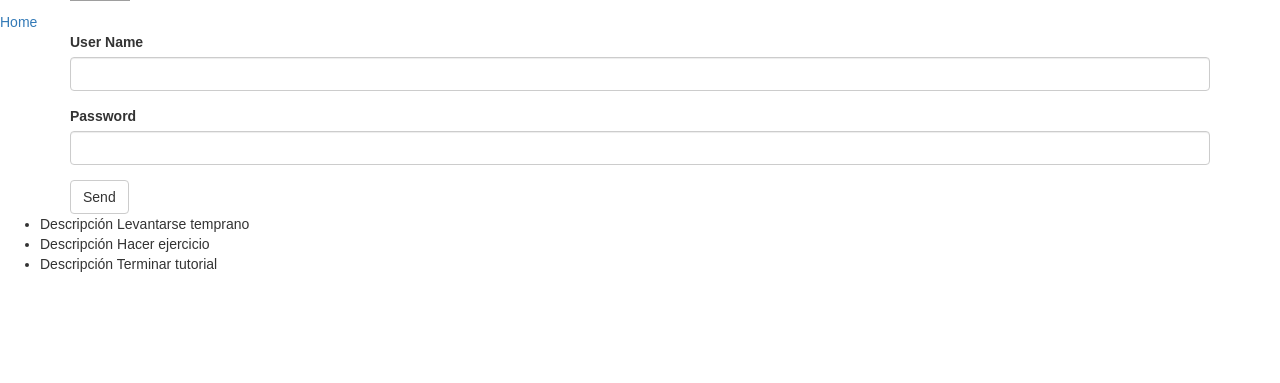
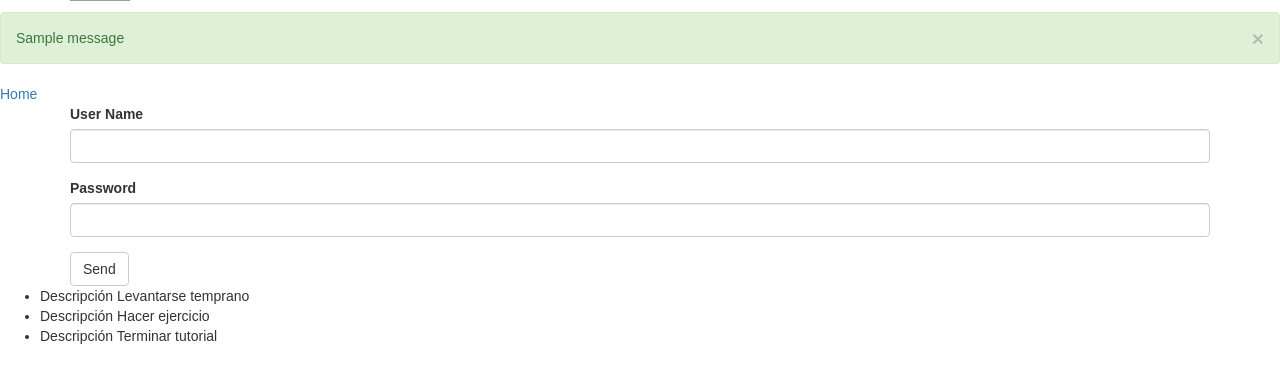
Before and after one commit to mmanumos/Flask_api, a Flask app: page /hello in a window 1280 px wide. Shown: the part 60-443 px from the top of the page. Run offline with Flask 2, Linux system fonts and the light colour scheme; one stand-in notice (Sample message) is shown; some libraries are stand-ins or nearby versions; grey boxes are pictures that could not be loaded.

Commit message:
[Feature] flash is used to manipulate and create messages to user, such as warning, succes, error, etc. - To get the messages in HTML file is used the function get_flashed_messages(), which return   a list with available messages. modified:   main.py modified:   templates/base.html

```diff
--- a/main.py
+++ b/main.py
@@ -1,7 +1,7 @@
 #!/usr/bin/python3
 """ Flak app """
 from flask import Flask, request, make_response, redirect
-from flask import render_template, session, url_for
+from flask import render_template, session, url_for, flash
 from flask_bootstrap import Bootstrap
 from flask_wtf import FlaskForm
 from wtforms.fields import StringField, PasswordField, SubmitField
@@ -52,6 +52,7 @@ def hello():
     if login_form.validate_on_submit():
         username = login_form.username.data
         session['username'] = username
+        flash('Nombre de Usuario registrado')
         redirect(url_for('index'))
 
 
--- a/templates/base.html
+++ b/templates/base.html
@@ -14,6 +14,19 @@
     {% include 'navbar.html' %}
   {% endblock %}
 
+  {% for message in get_flashed_messages() %}
+    <div class="alert alert-success alert-dismmissible">
+      <button type="button" data-dismiss="alert" class="close">
+	&times;
+      </button>
+      {{ message }}
+    </div>
+  {% endfor %}
+
   {% block content %} {% endblock%}
 
+   {% block scripts %}
+      {{ super() }}
+   {% endblock%}
+
 {% endblock  %}
```
